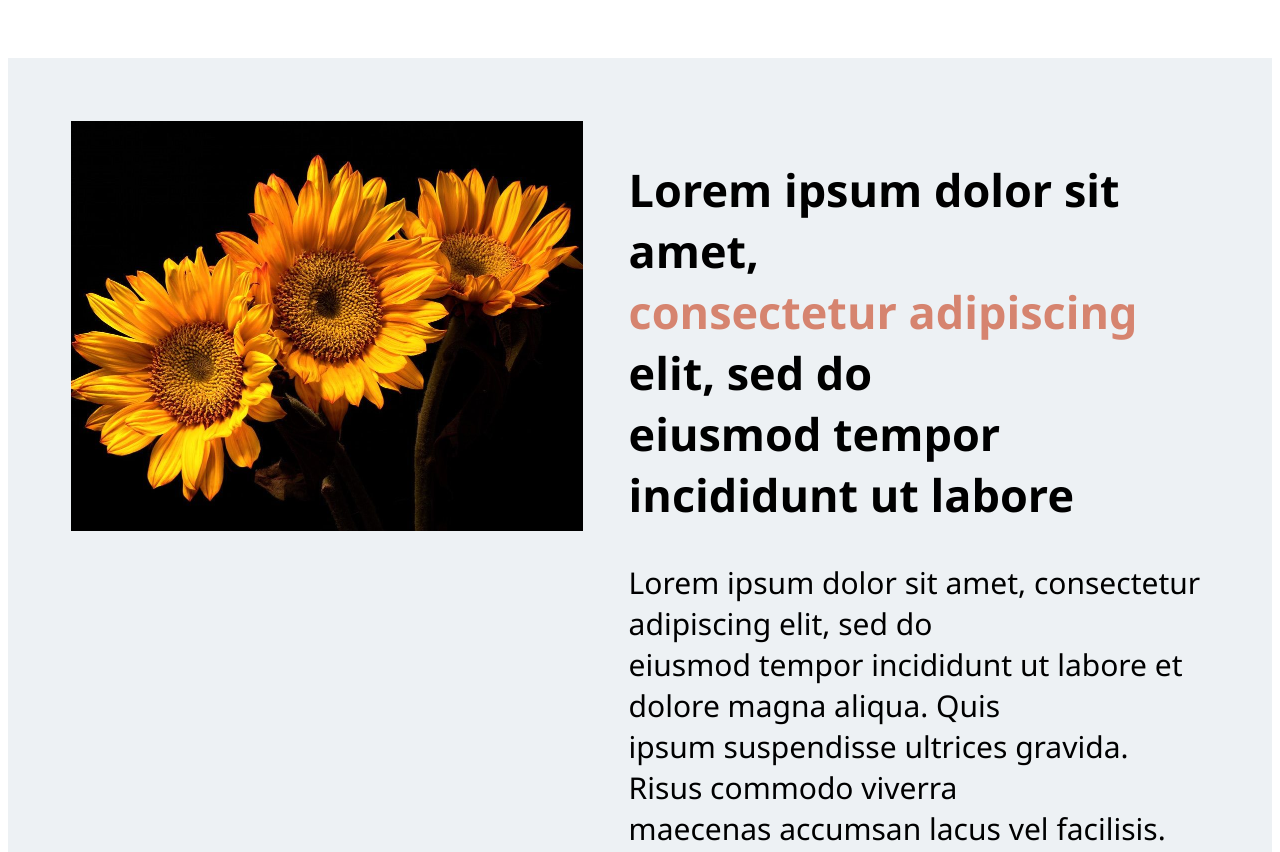
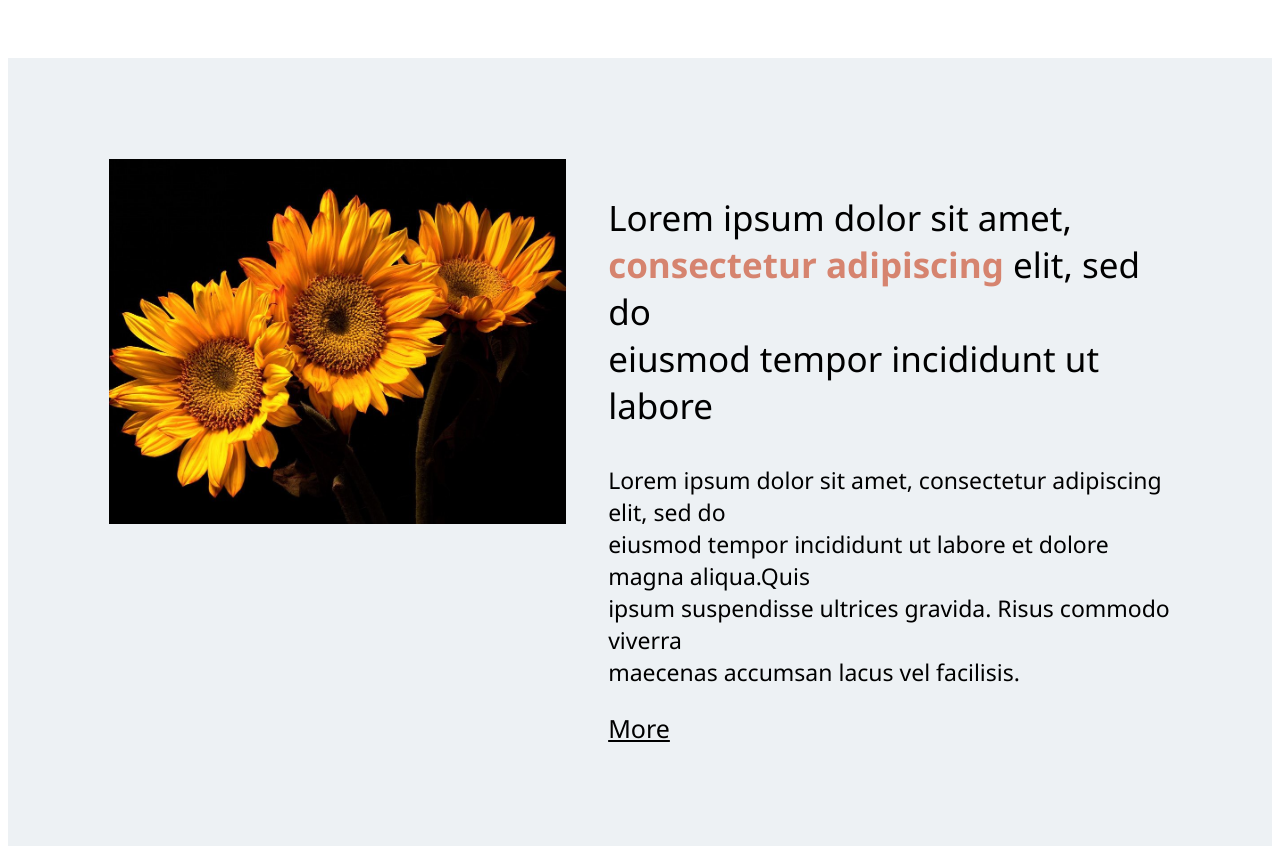
Before and after one commit to anusreekkcoddletech/Assignment2, a plain HTML site: page index.html in a window 1280 px wide. Shown: the part 308-1160 px from the top of the page. Drawn offline with Linux system fonts and the light colour scheme.

Commit message:
file modified

```diff
--- a/css/style.css
+++ b/css/style.css
@@ -1,46 +1,46 @@
+* {
+    box-sizing: border-box;
+  }
 .text1 {
     color: #9d8180;
     text-align: center;
     font-size: 50px;
-    font-family: 'Segoe UI', Tahoma, Geneva, Verdana, sans-serif;
+    font-family:Segoe UI;
 }
 .text2 {
     text-align: center;
     font-size: 25px;
-    font-family: 'Segoe UI', Tahoma, Geneva, Verdana, sans-serif;
+    font-family: Segoe UI;
 }
-.row-div {
+.first-div {
     display: flex;
     background-color: #edf1f4;
     width: 100%;
-    padding: 5%;
+    padding: 8%;
+}
+.first-div img{
+    width: 43%;
+    height: 15%;
+}
+.second-div{
+    padding-left: 4%;
+    font-family: Segoe UI;
+}
+.text3{
+    font-size: 35px;
 }
 span{
     color:#d6846f;
 }
-.text{
-    padding-left: 4%;
-    font-family: 'Segoe UI', Tahoma, Geneva, Verdana, sans-serif;
+.text4{
+    font-size: 23px;
 }
-.image-assign2 img{
+.second-div a{
+    color: black;
+    font-size: 25px;
+}
+.Third-div img{
     width: 100%;
     height: 100%;
     padding: 5%;
 }
-.row-div img{
-    width: 45%;
-    height: 25%;
-}
-.row-div a{
-    color: black;
-    font-size: 35px;
-}
-.row-div h2{
-    font-size: 45px;
-}
-.row-div p{
-    font-size: 30px;
-}
-* {
-    box-sizing: border-box;
-  }
--- a/index.html
+++ b/index.html
@@ -12,18 +12,18 @@
     incididunt ut labore et dolore magna aliqua. Quis ipsum suspendisse ultrices<br>
     gravida. Risus commodo viverra maecenas accumsan lacus vel facilisis.</p>
   <br><br>
-  <div class="row-div">
+  <div class="first-div">
     <img src="image/assign1.jpg" alt="Beautiful Sunflower">
-    <div class="text">
-    <h2>Lorem ipsum dolor sit amet,<br>
-      <span>consectetur adipiscing</span> elit, sed do <br>eiusmod tempor incididunt ut labore</h2>
-    <p>Lorem ipsum dolor sit amet, consectetur adipiscing elit, sed do <br>eiusmod tempor incididunt ut labore et dolore
-      magna aliqua. Quis<br> ipsum suspendisse ultrices gravida. Risus commodo viverra<br> maecenas accumsan lacus vel
+    <div class="second-div">
+    <p class="text3">Lorem ipsum dolor sit amet,<br>
+      <span><strong>consectetur adipiscing</strong></span> elit, sed do <br>eiusmod tempor incididunt ut labore</h2>
+    <p class="text4">Lorem ipsum dolor sit amet, consectetur adipiscing elit, sed do <br>eiusmod tempor incididunt ut labore et dolore
+      magna aliqua.Quis<br> ipsum suspendisse ultrices gravida. Risus commodo viverra<br> maecenas accumsan lacus vel
       facilisis.</p>
-      <a href="">More</a>
+      <a href="https://www.w3schools.com/css/" type="text/css">More</a>
       </div>
   </div>
-  <div class="image-assign2">
+  <div class="Third-div">
     <img src="image/assign2.jpg" alt="Sun flower photography">
   </div>
 </body>
```
